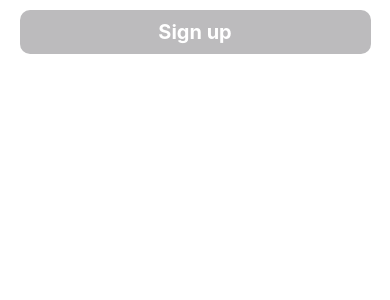
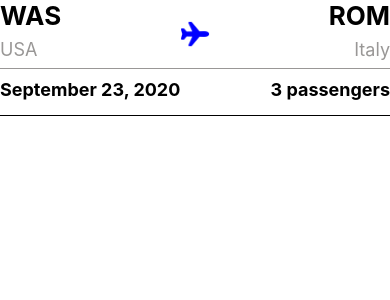
Before and after one commit to BC-MAR-21-RN/kata-05-reservacion-vuelo-equipo-01-k05, a React Native app: screen / in a window 390 px wide. Shown: the top 300 px of the page. Built offline with nearby package versions, Linux system fonts and the light colour scheme.

Commit message:
Data Flight Component completed

```diff
--- a/App.js
+++ b/App.js
@@ -1,14 +1,15 @@
 import React from 'react';
 import {View} from 'react-native';
-import PrimaryButton from './src/components/PrimaryButton';
+import DataFlight from './src/components/DataFlight';
 
 const App = () => {
   return (
     <View>
-      <PrimaryButton
-        pressFunction={() => console.log('!Pressed')}
-        textButton="Sign up"
-        isDisable={true}
+      <DataFlight
+        orig={'Washington D.C., USA'}
+        dest={'Rome, Italy'}
+        date={'September 23, 2020'}
+        passengers={3}
       />
     </View>
   );
--- /dev/null
+++ b/src/components/CountryItem.js
@@ -0,0 +1,31 @@
+import React from 'react';
+import {View, Text, StyleSheet} from 'react-native';
+
+const Country = ({name, toRight}) => {
+  const abb = name.slice(0, 3).toUpperCase();
+  const countryName = name.split(',')[1].trim();
+
+  return (
+    <View style={toRight ? styles.toRight : null}>
+      <Text style={styles.titleAbb}>{abb}</Text>
+      <Text style={styles.countryName}>{countryName}</Text>
+    </View>
+  );
+};
+
+const styles = StyleSheet.create({
+  titleAbb: {
+    fontSize: 26,
+    fontWeight: 'bold',
+  },
+  countryName: {
+    fontSize: 18,
+    color: '#999796',
+    paddingVertical: 8,
+  },
+  toRight: {
+    alignItems: 'flex-end',
+  },
+});
+
+export default Country;
--- /dev/null
+++ b/src/components/DataFlight.js
@@ -0,0 +1,54 @@
+import React from 'react';
+import {Image, StyleSheet, Text, View} from 'react-native';
+import Country from './CountryItem';
+
+const DataFlight = ({orig, dest, date, passengers}) => {
+  return (
+    <View style={styles.container}>
+      <View style={styles.viewTop}>
+        <Country name={orig} />
+        <Image
+          source={require('../assets/icons/airplane.png')}
+          style={styles.icon}
+        />
+        <Country name={dest} toRight />
+      </View>
+      <View style={styles.viewDown}>
+        <Text style={styles.textDown}>{date}</Text>
+        <Text style={styles.textDown}>{passengers} passengers</Text>
+      </View>
+    </View>
+  );
+};
+
+const styles = StyleSheet.create({
+  container: {
+    backgroundColor: 'white',
+    borderBottomWidth: 1,
+    borderBottomColor: '#000000',
+  },
+  viewTop: {
+    flexDirection: 'row',
+    justifyContent: 'space-between',
+    alignItems: 'center',
+    borderBottomWidth: 0.5,
+    borderBottomColor: '#999796',
+  },
+  viewDown: {
+    flexDirection: 'row',
+    justifyContent: 'space-between',
+    paddingTop: 10,
+    paddingBottom: 15,
+  },
+  textDown: {
+    fontSize: 18,
+    fontWeight: 'bold',
+  },
+  icon: {
+    width: 30,
+    height: 30,
+    tintColor: 'blue',
+  },
+});
+
+export default DataFlight;
```
Also changed, not shown: src/assets/icons/airplane.png (added).
